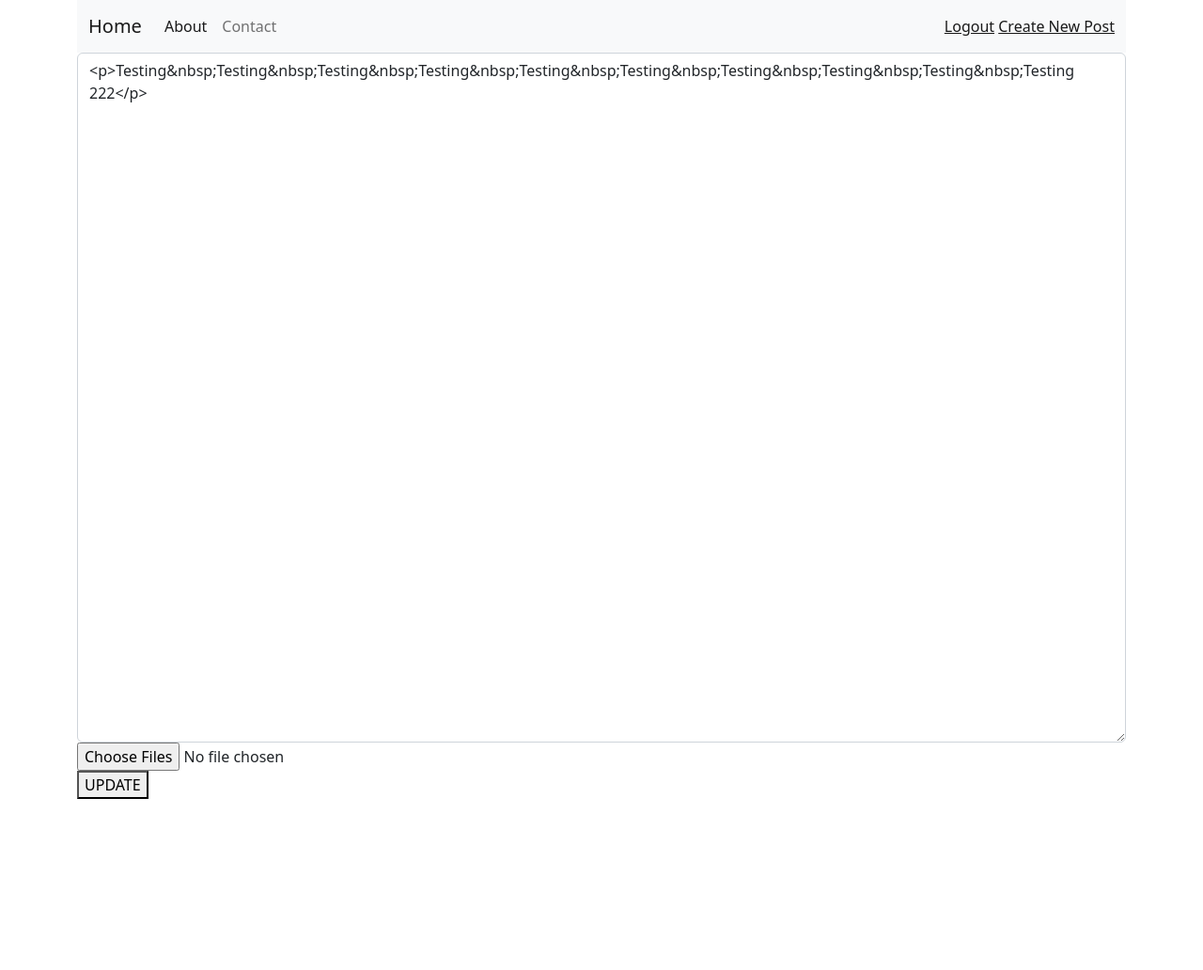
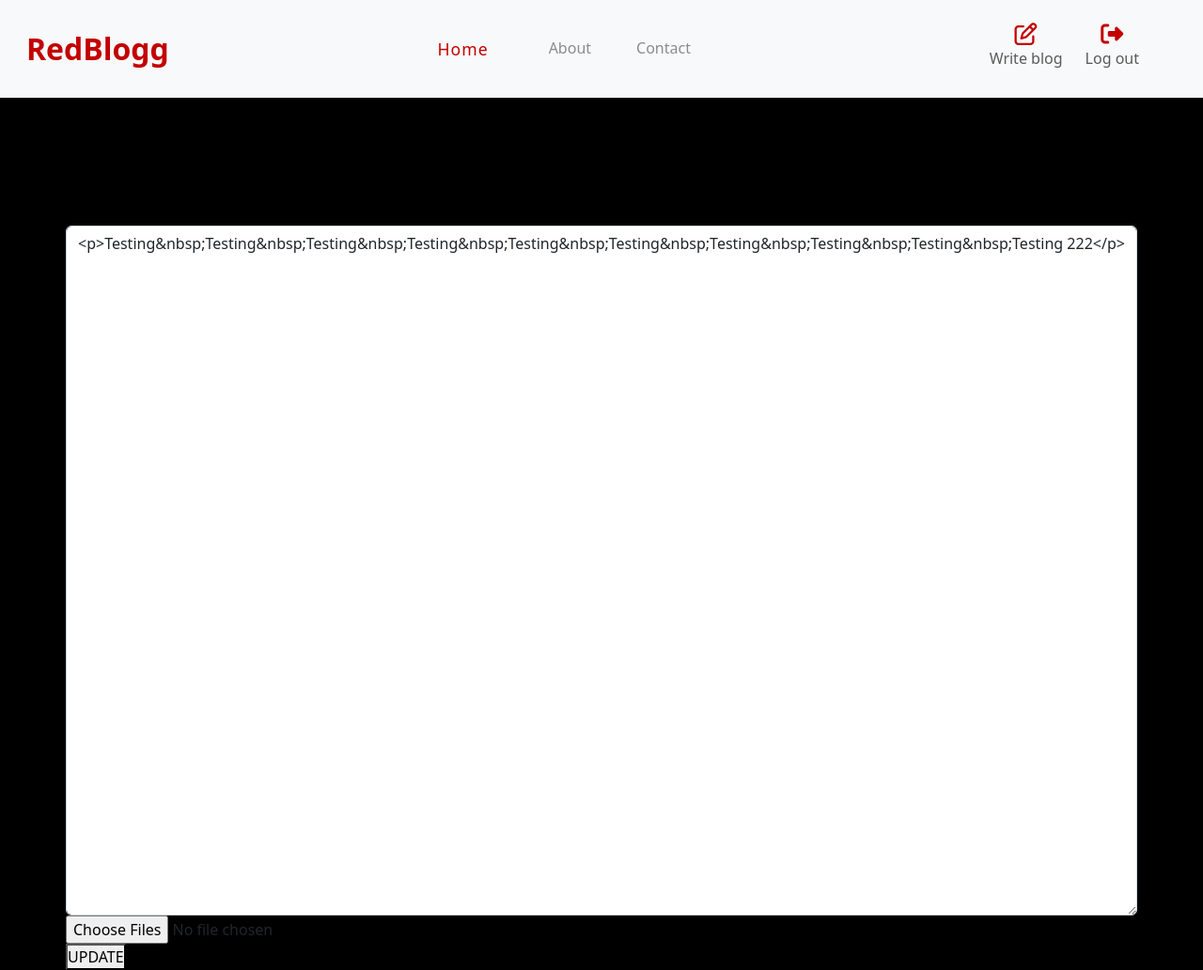
Before and after one commit to Unique-Red/altschool_BE_SSEP, a Flask app: page /edit/1 in a window 1280 px wide. Shown: the whole page at 94% size. Before the commit the page ends 850 px from the top, so only its background shows below. Run offline with Flask 3, Linux system fonts and the light colour scheme; a user stored in the database is signed in; some libraries are stand-ins or nearby versions.

Commit message:
altered navbar

```diff
--- /dev/null
+++ b/blog/static/style.css
@@ -0,0 +1,83 @@
+:root{
+    --accent-color:#c30000;
+}
+*{
+    margin:0;
+    padding:0;
+    box-sizing:border-box;
+    text-decoration: none !important;
+}
+body{
+    background-color: #000;
+    /* color:#f3f3f3; */
+}
+nav.navbar.navbar-expand-lg.bg-light {
+    position: fixed;
+    top: 0;
+    z-index: 999;
+    width: 100%;
+    padding: 1rem;
+}
+ul.navbar-nav.me-auto {
+    margin: 0 auto;
+}
+li.nav-item {
+    margin-right: 2rem !important;
+}
+a.navbar-brand {
+    font-size: 2rem;
+    font-weight: 700;
+    color: #c30000;
+}
+.container.base{
+    padding: 15rem 0 0;
+}
+a.nav-link{
+    transition:0.3s cubic-bezier(0.68, -0.55, 0.265, 1.55);
+    opacity: 0.8;
+}
+a.nav-link:hover{
+    letter-spacing:2px;
+}
+a.nav-link.active {
+    font-weight: 500;
+    font-size: 1.1rem;
+    letter-spacing: 1px;
+    color: #333;
+    margin-right: 1rem;
+    opacity: 1;
+    color:var(--accent-color) !important;
+
+}
+a.nav-link.active:hover{
+    letter-spacing: 1.3px;
+}
+.navbar-text {
+    display: inline-flex;
+    justify-content: space-evenly;
+    align-items: center;
+}
+.navbar-text:first-child,
+.navbar-text:last-child {
+    margin: 0 1rem;
+}
+a.nav-ico {
+    display: inline-flex;
+    align-items: center;
+    flex-direction: column;margin-right: 1.5rem;
+    margin-right: 1.5rem;
+    transition: 0.3s ease-in-out;
+}
+a.nav-ico i{
+    font-size: 1.5rem;
+    margin-bottom:5px;
+}
+a.nav-ico h6{
+    color:#5a5a5a;
+}
+a.nav-ico:hover i{
+    color:var(--accent-color);
+}
+i{
+    color: var(--accent-color);
+}
--- a/blog/templates/base.html
+++ b/blog/templates/base.html
@@ -5,37 +5,42 @@
     <meta name="viewport" content="width=device-width, initial-scale=1">
     <title>{% block title %}{% endblock %} </title>
     <link href="https://cdn.jsdelivr.net/npm/bootstrap@5.2.2/dist/css/bootstrap.min.css" rel="stylesheet" integrity="sha384-Zenh87qX5JnK2Jl0vWa8Ck2rdkQ2Bzep5IDxbcnCeuOxjzrPF/et3URy9Bv1WTRi" crossorigin="anonymous">
-    <script src="https://kit.fontawesome.com/a0e3929ec3.js" crossorigin="anonymous"></script>
+    <link rel="stylesheet" href="{{ url_for('static', filename='style.css')}}"/>
+    <script src="https://kit.fontawesome.com/a303ed8720.js" crossorigin="anonymous"></script>
   </head>
   <body>
-    <div class="container">
     <nav class="navbar navbar-expand-lg bg-light">
       <div class="container-fluid">
-          <a class="navbar-brand" href="{{url_for('home')}}">Home</a>
+        <a class="navbar-brand" href="{{url_for('home')}}">RedBlogg</a>
         <button class="navbar-toggler" type="button" data-bs-toggle="collapse" data-bs-target="#navbarText" aria-controls="navbarText" aria-expanded="false" aria-label="Toggle navigation">
           <span class="navbar-toggler-icon"></span>
         </button>
         <div class="collapse navbar-collapse" id="navbarText">
           <ul class="navbar-nav me-auto mb-2 mb-lg-0">
             <li class="nav-item">
-                <a class="nav-link active" aria-current="page" href="#">About</a>
+              <a class="nav-link active" aria-current="page" href="#">Home</a>
+            </li>
+            <li class="nav-item">
+              <a class="nav-link" aria-current="page" href="#">About</a>
             </li>
             <li class="nav-item">
               <a class="nav-link" href="#">Contact</a>
             </li>
           </ul>
-            <span class="navbar-text">
+          <div class="navbar-text">
             {% if current_user.is_authenticated %}
-                <a href="{{url_for('logout')}}">Logout</a>
-                <a href="{{url_for('create_post')}}">Create New Post</a>
+            <a class="nav-ico" href="{{url_for('create_post')}}"><i class="fa-regular fa-pen-to-square"></i><h6>Write blog</h6></a>
+            <a class="nav-ico" href="{{url_for('logout')}}"><i class="fa-solid fa-right-from-bracket"></i><h6>Log out</h6></a>
             {% else %}
               <a href="{{url_for('login')}}">Login</a>
               <a href="{{url_for('signup')}}">Register</a>
             {% endif %}
-            </span>
+          </div>
         </div>
       </div>
     </nav>
+    <div class="container base">
+
       {% with messages = get_flashed_messages(with_categories=true ) %}
         {% if messages %}
           {% for category, message in messages %}
```
Also changed, not shown: blog/blog.sqlite. Lines whose indentation alone changed are shown as unchanged.
